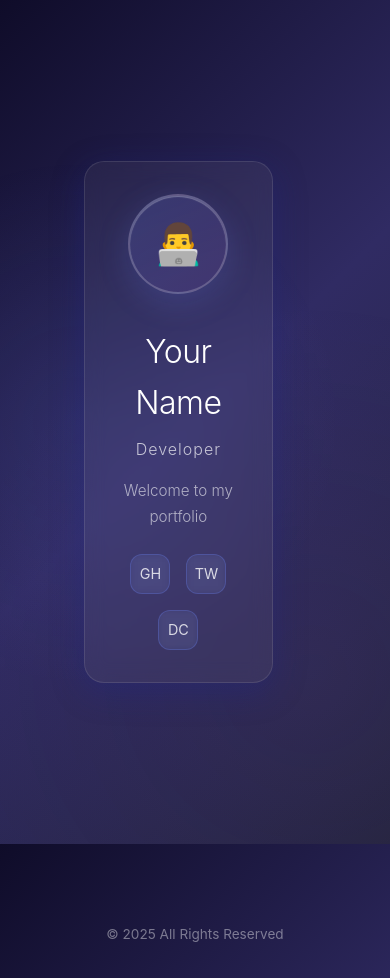
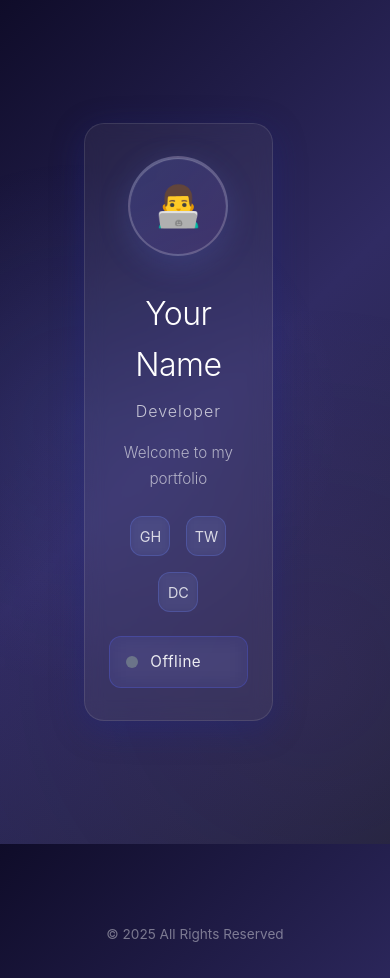
Before and after one commit to humisan/humisan.github.io, a Next.js app: page / in a window 390 px wide. Built offline with nearby package versions, Linux system fonts and the light colour scheme; no server answers.

Commit message:
Add Discord status and Spotify activity display with Lanyard API

```diff
--- /dev/null
+++ b/app/components/DiscordStatus.module.css
@@ -0,0 +1,208 @@
+.container {
+  display: flex;
+  flex-direction: column;
+  gap: 1.2rem;
+  width: 100%;
+  margin-top: 1.5rem;
+}
+
+/* Discord Status Section */
+.statusSection {
+  background: rgba(88, 101, 242, 0.1);
+  backdrop-filter: blur(10px);
+  border: 1px solid rgba(88, 101, 242, 0.3);
+  border-radius: 12px;
+  padding: 1rem 1.2rem;
+  animation: slideInUp 0.6s ease-out 0.3s both;
+}
+
+@keyframes slideInUp {
+  from {
+    opacity: 0;
+    transform: translateY(20px);
+  }
+  to {
+    opacity: 1;
+    transform: translateY(0);
+  }
+}
+
+.statusHeader {
+  display: flex;
+  align-items: center;
+  gap: 0.75rem;
+}
+
+.statusDot {
+  width: 12px;
+  height: 12px;
+  border-radius: 50%;
+  animation: pulse 2s cubic-bezier(0.4, 0, 0.6, 1) infinite;
+}
+
+@keyframes pulse {
+  0%, 100% {
+    opacity: 1;
+  }
+  50% {
+    opacity: 0.7;
+  }
+}
+
+.statusText {
+  color: rgba(255, 255, 255, 0.9);
+  font-size: 0.95rem;
+  font-weight: 400;
+  letter-spacing: 0.5px;
+}
+
+/* Spotify Section */
+.spotifySection {
+  background: rgba(29, 185, 84, 0.1);
+  backdrop-filter: blur(10px);
+  border: 1px solid rgba(29, 185, 84, 0.3);
+  border-radius: 12px;
+  padding: 1rem 1.2rem;
+  transition: all 0.3s ease;
+  animation: slideInUp 0.6s ease-out 0.4s both;
+}
+
+.spotifySection:hover {
+  background: rgba(29, 185, 84, 0.15);
+  border-color: rgba(29, 185, 84, 0.5);
+  box-shadow: 0 8px 24px rgba(29, 185, 84, 0.15);
+}
+
+.spotifyHeader {
+  display: flex;
+  align-items: center;
+  gap: 0.7rem;
+  margin-bottom: 0.8rem;
+  color: rgba(29, 185, 84, 0.9);
+  font-size: 0.85rem;
+  font-weight: 600;
+  letter-spacing: 0.5px;
+  text-transform: uppercase;
+}
+
+.spotifyIcon {
+  width: 16px;
+  height: 16px;
+  color: #1db954;
+}
+
+.spotifyContent {
+  display: flex;
+  gap: 0.8rem;
+  align-items: flex-start;
+}
+
+.albumArt {
+  flex-shrink: 0;
+  width: 48px;
+  height: 48px;
+  border-radius: 8px;
+  overflow: hidden;
+  background: rgba(255, 255, 255, 0.1);
+  display: flex;
+  align-items: center;
+  justify-content: center;
+}
+
+.albumImage {
+  width: 100%;
+  height: 100%;
+  object-fit: cover;
+  animation: fadeIn 0.3s ease-out;
+}
+
+@keyframes fadeIn {
+  from {
+    opacity: 0;
+  }
+  to {
+    opacity: 1;
+  }
+}
+
+.songDetails {
+  display: flex;
+  flex-direction: column;
+  gap: 0.3rem;
+  flex: 1;
+  min-width: 0;
+}
+
+.songTitle {
+  color: rgba(255, 255, 255, 0.95);
+  font-size: 0.95rem;
+  font-weight: 500;
+  white-space: nowrap;
+  overflow: hidden;
+  text-overflow: ellipsis;
+}
+
+.artistName {
+  color: rgba(255, 255, 255, 0.6);
+  font-size: 0.85rem;
+  font-weight: 400;
+  white-space: nowrap;
+  overflow: hidden;
+  text-overflow: ellipsis;
+}
+
+/* Loading State */
+.statusContainer {
+  display: flex;
+  align-items: center;
+  justify-content: center;
+  gap: 0.75rem;
+  color: rgba(255, 255, 255, 0.6);
+  font-size: 0.9rem;
+  padding: 1rem;
+}
+
+.loadingDot {
+  width: 8px;
+  height: 8px;
+  border-radius: 50%;
+  background: rgba(102, 126, 234, 0.8);
+  animation: blink 1.4s infinite;
+}
+
+@keyframes blink {
+  0%, 20%, 50%, 80%, 100% {
+    opacity: 1;
+  }
+  40% {
+    opacity: 0.3;
+  }
+  60% {
+    opacity: 0.5;
+  }
+}
+
+/* Responsive */
+@media (max-width: 600px) {
+  .container {
+    gap: 1rem;
+  }
+
+  .statusSection,
+  .spotifySection {
+    padding: 0.8rem 1rem;
+  }
+
+  .albumArt {
+    width: 40px;
+    height: 40px;
+  }
+
+  .songTitle {
+    font-size: 0.9rem;
+  }
+
+  .artistName {
+    font-size: 0.8rem;
+  }
+}
--- /dev/null
+++ b/app/components/DiscordStatus.tsx
@@ -0,0 +1,159 @@
+'use client';
+
+import { useEffect, useState } from 'react';
+import styles from './DiscordStatus.module.css';
+
+interface SpotifyActivity {
+  name: string;
+  details: string;
+  state: string;
+  assets: {
+    image_url: string;
+  };
+}
+
+interface LanyardData {
+  success: boolean;
+  data: {
+    discord_status: string;
+    activities: Array<{
+      name: string;
+      type: number;
+      details?: string;
+      state?: string;
+      assets?: {
+        image_url: string;
+      };
+    }>;
+    discord_user?: {
+      username: string;
+      display_name: string;
+      avatar: string;
+    };
+  };
+}
+
+const DISCORD_USER_ID = '556283324914728970';
+
+export default function DiscordStatus() {
+  const [data, setData] = useState<LanyardData | null>(null);
+  const [spotify, setSpotify] = useState<SpotifyActivity | null>(null);
+  const [loading, setLoading] = useState(true);
+
+  useEffect(() => {
+    // 初期データ取得
+    const fetchData = async () => {
+      try {
+        const response = await fetch(
+          `https://api.lanyard.rest/v1/users/${DISCORD_USER_ID}`
+        );
+        const result = await response.json();
+        setData(result);
+
+        // Spotify アクティビティを抽出
+        const spotifyActivity = result.data.activities.find(
+          (activity: any) => activity.name === 'Spotify'
+        );
+        setSpotify(spotifyActivity || null);
+      } catch (error) {
+        console.error('Error fetching Lanyard data:', error);
+      } finally {
+        setLoading(false);
+      }
+    };
+
+    fetchData();
+
+    // WebSocket でリアルタイム更新
+    const ws = new WebSocket(
+      `wss://api.lanyard.rest?user_id=${DISCORD_USER_ID}`
+    );
+
+    ws.onmessage = (event) => {
+      const { d } = JSON.parse(event.data);
+      if (d) {
+        setData(prev => prev ? { ...prev, data: d } : null);
+
+        const spotifyActivity = d.activities.find(
+          (activity: any) => activity.name === 'Spotify'
+        );
+        setSpotify(spotifyActivity || null);
+      }
+    };
+
+    return () => {
+      if (ws.readyState === WebSocket.OPEN) {
+        ws.close();
+      }
+    };
+  }, []);
+
+  if (loading) {
+    return (
+      <div className={styles.statusContainer}>
+        <div className={styles.loadingDot}></div>
+        <p>Loading...</p>
+      </div>
+    );
+  }
+
+  const statusColors: Record<string, string> = {
+    online: '#43b581',
+    idle: '#faa61a',
+    dnd: '#f04747',
+    offline: '#747f8d',
+  };
+
+  const statusTexts: Record<string, string> = {
+    online: 'Online',
+    idle: 'Idle',
+    dnd: 'Do Not Disturb',
+    offline: 'Offline',
+  };
+
+  return (
+    <div className={styles.container}>
+      {/* Discord Status */}
+      <div className={styles.statusSection}>
+        <div className={styles.statusHeader}>
+          <span
+            className={styles.statusDot}
+            style={{
+              backgroundColor: statusColors[data?.data.discord_status || 'offline'],
+            }}
+          ></span>
+          <span className={styles.statusText}>
+            {statusTexts[data?.data.discord_status || 'offline']}
+          </span>
+        </div>
+      </div>
+
+      {/* Spotify Activity */}
+      {spotify && (
+        <div className={styles.spotifySection}>
+          <div className={styles.spotifyHeader}>
+            <svg className={styles.spotifyIcon} viewBox="0 0 24 24" fill="currentColor">
+              <path d="M12 0C5.4 0 0 5.4 0 12s5.4 12 12 12 12-5.4 12-12S18.66 0 12 0zm5.521 17.34c-.24.315-.74.42-1.14.175-3.12-1.92-7.09-2.353-11.68-1.285-.42.12-.84-.066-.96-.48-.12-.42.066-.84.48-.96 5.12-1.147 9.58-.645 13.055 1.487.42.258.915.052 1.174-.405.236-.315.084-.795-.176-1.054z" />
+            </svg>
+            <span>Listening on Spotify</span>
+          </div>
+          <div className={styles.spotifyContent}>
+            {spotify.assets?.image_url && (
+              <div className={styles.albumArt}>
+                <img
+                  src={spotify.assets.image_url}
+                  alt="Album cover"
+                  className={styles.albumImage}
+                />
+              </div>
+            )}
+            <div className={styles.songDetails}>
+              <div className={styles.songTitle}>{spotify.details}</div>
+              <div className={styles.artistName}>{spotify.state}</div>
+            </div>
+          </div>
+        </div>
+      )}
+    </div>
+  );
+}
--- a/app/components/Home.module.css
+++ b/app/components/Home.module.css
@@ -71,7 +71,7 @@
   color: rgba(255, 255, 255, 0.6);
   line-height: 1.7;
   font-size: 0.95rem;
-  margin-bottom: 1.5rem;
+  margin-bottom: 1rem;
   font-weight: 300;
 }
 
--- a/app/page.tsx
+++ b/app/page.tsx
@@ -1,4 +1,5 @@
 import styles from "./components/Home.module.css";
+import DiscordStatus from "./components/DiscordStatus";
 
 export default function Home() {
   return (
@@ -24,6 +25,8 @@ export default function Home() {
                 DC
               </a>
             </div>
+            {/* Discord Status & Spotify */}
+            <DiscordStatus />
           </div>
         </div>
       </section>
```
